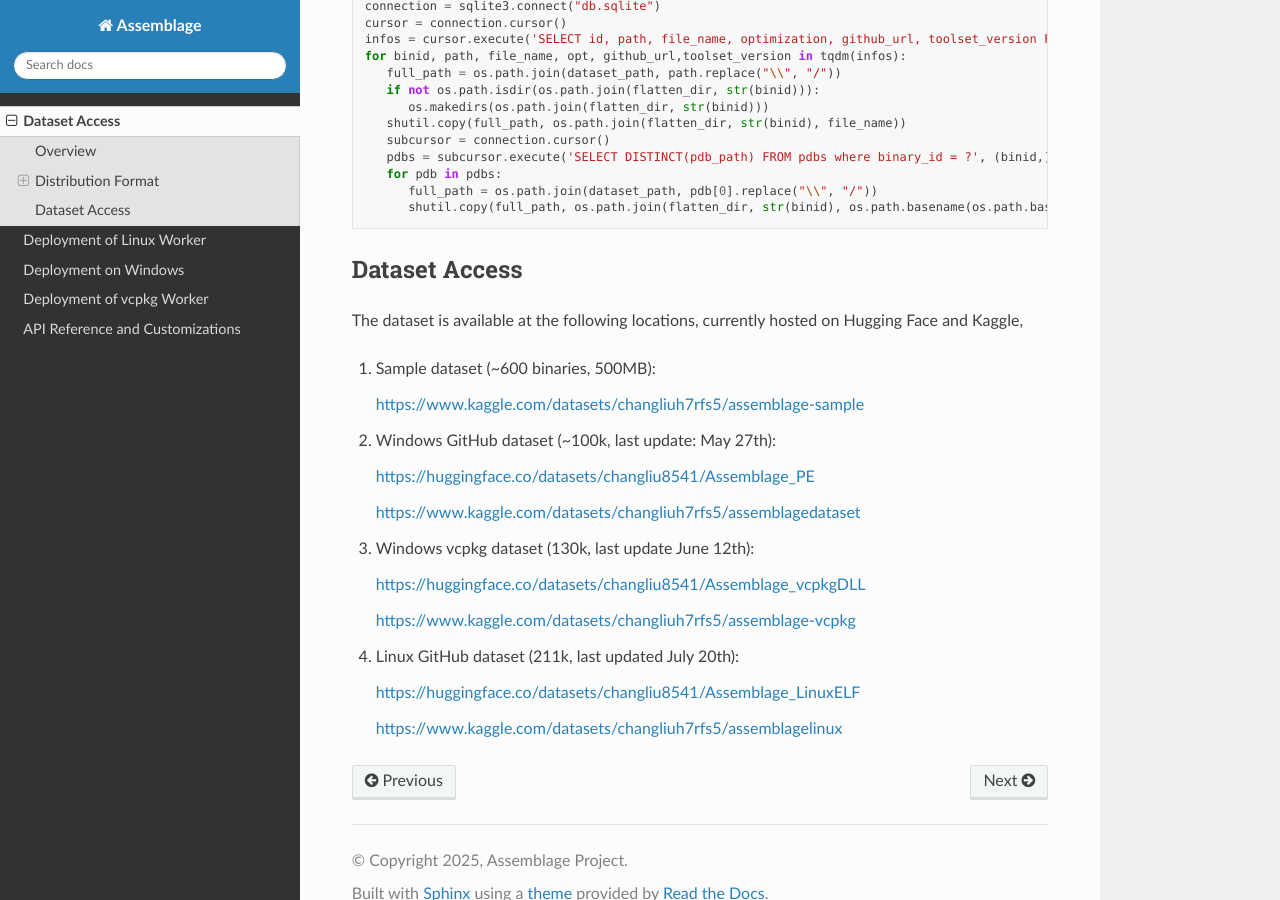
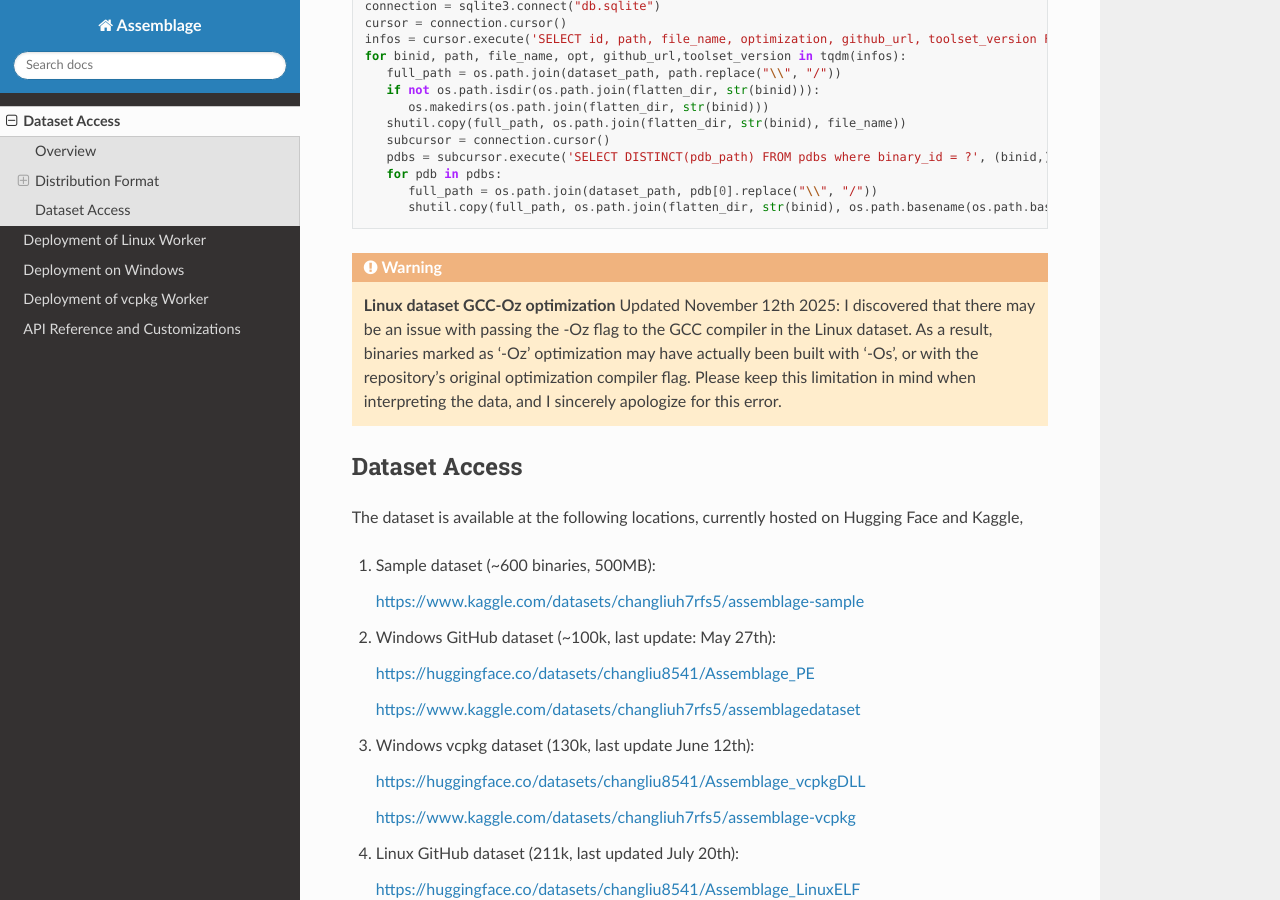
Before and after one commit to changliu98/AssemblageDocs, a Sphinx documentation site: the page built from docs/source/dataset.rst, in a window 1280 px wide and 900 px high, scrolled down 3085 px. Built offline with Sphinx 7.4.7 and the Read the Docs theme 3.1.0, drawn with Linux system fonts in a browser that asks for light colours.

Commit message:
Update dataset.rst

```diff
--- a/docs/source/dataset.rst
+++ b/docs/source/dataset.rst
@@ -138,7 +138,8 @@ along with binary file in one folder.
          full_path = os.path.join(dataset_path, pdb[0].replace("\\", "/"))
          shutil.copy(full_path, os.path.join(flatten_dir, str(binid), os.path.basename(os.path.basename(pdb[0]).split("_")[-1])))
 
-
+.. warning::
+   **Linux dataset GCC-Oz optimization** Updated November 12th 2025: I discovered that there may be an issue with passing the -Oz flag to the GCC compiler in the Linux dataset. As a result, binaries marked as '-Oz' optimization may have actually been built with '-Os', or with the repository's original optimization compiler flag. Please keep this limitation in mind when interpreting the data, and I sincerely apologize for this error.
 
 Dataset Access
 ----------------
```
